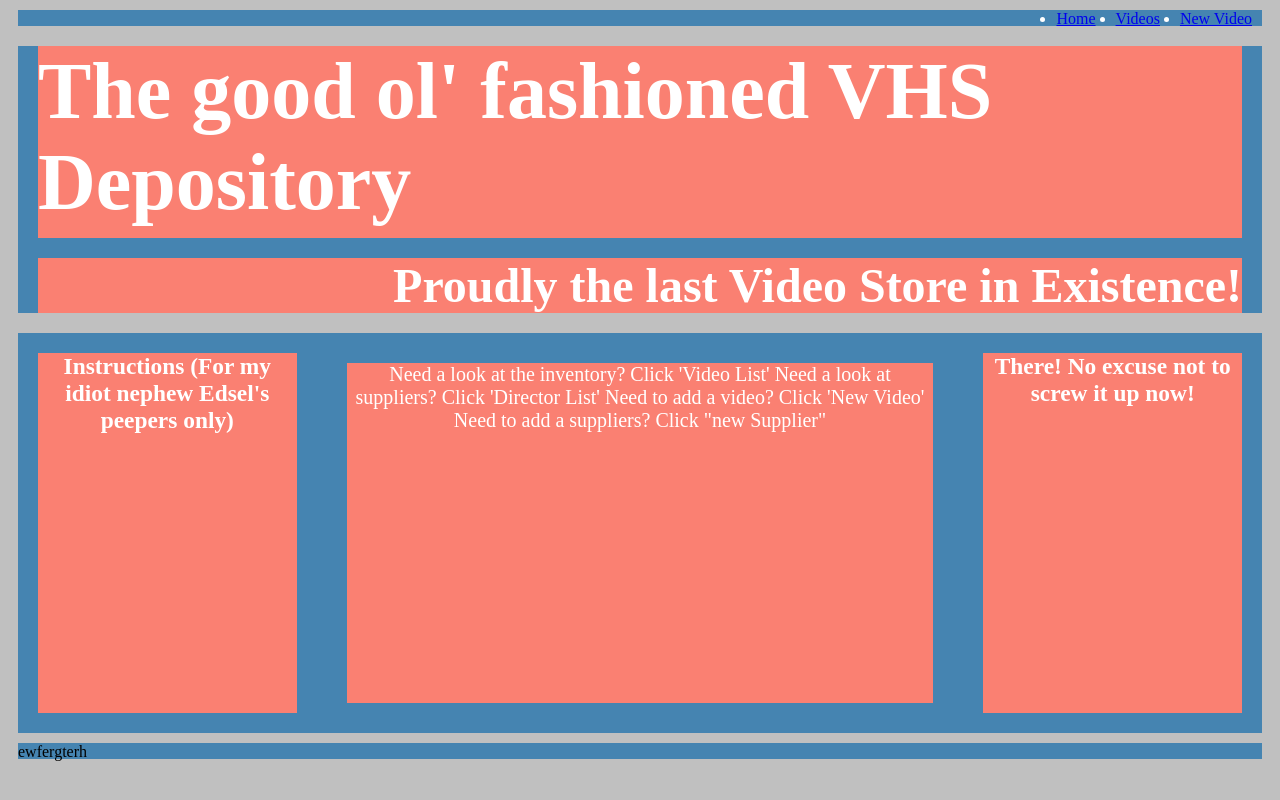
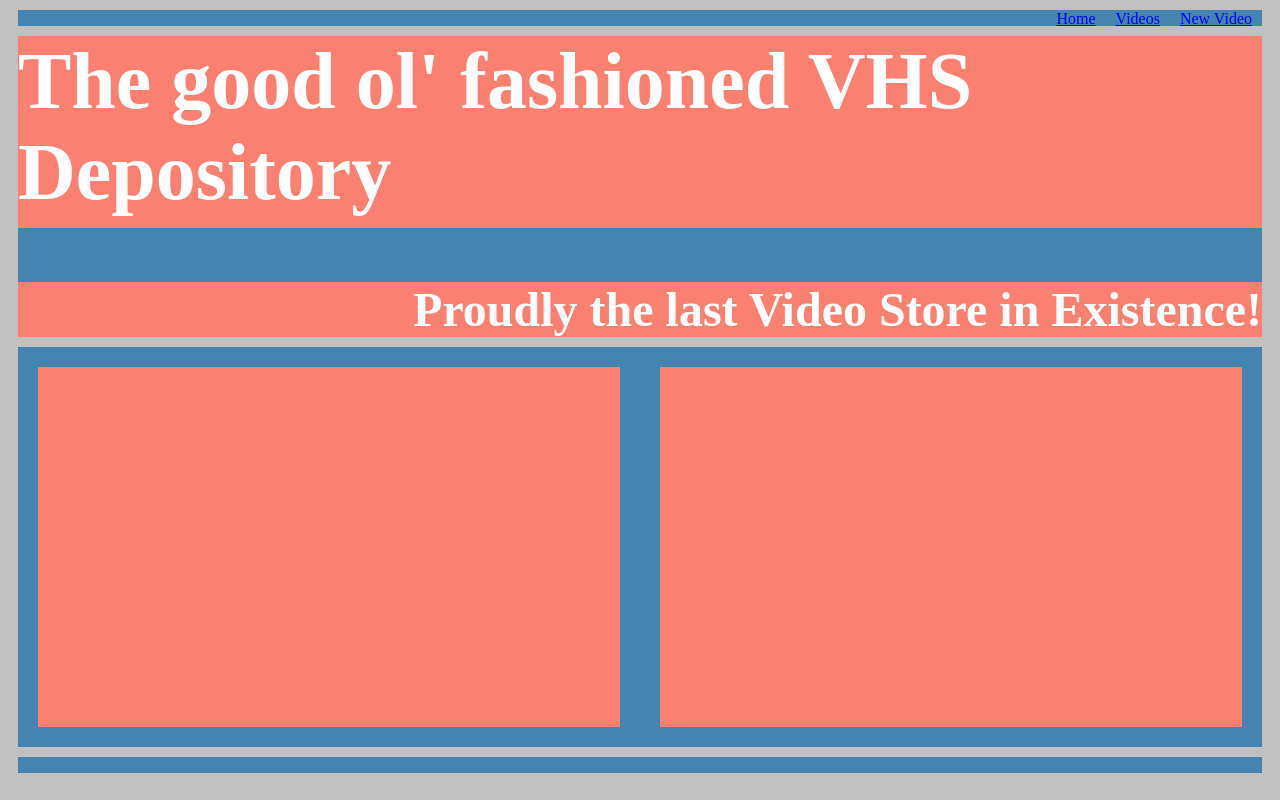
Before and after one commit to Tcherin/Shop-Inventory-Project, a Flask app: page / in a window 1280 px wide. Run offline with Flask 3, Linux system fonts and the light colour scheme.

Commit message:
fixed new video issue

```diff
--- a/static/style.css
+++ b/static/style.css
@@ -12,8 +12,12 @@ header {
     font-size: 1rem;
   }
 
+header > div {
+    border: 5rem;
+}
+
 header > div > h1 {
-    margin: 20px;
+    margin-top: 10px;
     height: 12rem;
     font-size: 5rem;
     background-color: salmon;
@@ -22,7 +26,7 @@ header > div > h1 {
 }
 
 header > div > h2 {
-    margin: 20px;
+    margin-bottom: 10px;
     font-size: 3rem;
     background-color: salmon;
     display: flex;
@@ -36,6 +40,7 @@ header > div > h2 {
     color: #fff;
     gap: 20px;
     font-size: 1rem;
+    list-style: none;
     display: flex;
     justify-content: flex-end;
 }
@@ -59,7 +64,7 @@ header > div > h2 {
     width: 40rem;
     background-color: salmon;
     display: flex;
-    text-align: center;
+    align-items: center;
 }
 
 .instructions > p {
@@ -78,6 +83,7 @@ footer {
 /* index page */
 
 .video {
+    font-size: large;
     margin: 10px;
     color: #fff;
     background-color: #4584b1;
@@ -85,8 +91,10 @@ footer {
 }
 
 .title {
+    border-radius: 2px;
     margin: 30px;
     width: 15rem;
+    background-color: salmon;
     display: grid;
     align-items: center;
 }
@@ -94,3 +102,9 @@ footer {
 .trash-button {
     margin: 10px;
 }
+
+/* show page */
+
+#show {
+
+}
--- a/templates/index.html
+++ b/templates/index.html
@@ -20,24 +20,13 @@
         <main>
             <section class="instructions">
                 <h3>
-                    Instructions (For my idiot nephew Edsel's peepers only)
                 </h3>
-                <p>
-                    Need a look at the inventory?
-                    Click 'Video List'
-                    Need a look at suppliers?
-                    Click 'Director List'
-                    Need to add a video?
-                    Click 'New Video'
-                    Need to add a suppliers?
-                    Click "new Supplier"
-                </p>
                 <h3>
-                    There! No excuse not to screw it up now!
+
                 </h3>
             </section>
             <footer>
-                ewfergterh
+
             </footer>
         </main>
     </body>
--- a/templates/videos/edit.html
+++ b/templates/videos/edit.html
@@ -3,6 +3,7 @@
 {% block content %}
 
 <form action="/videos/{{video.id}}" method="post">
+  <section id="edit"></section>
     <div>
       <label for="title">Title:</label>
       <input type="text" id="title" name="title" value="{{video.title}}" required autofocus>
@@ -15,7 +16,7 @@
 
     <div>
       <label for="description">Description:</label>
-      <textarea name="description" rows="2" cols="30"></textarea>
+      <input type="text" id="description" name="description" value="{{video.description}}" required>
     </div>
 
     <div>
@@ -46,7 +47,7 @@
     </div>
 
     <button type="submit">Update video</button>
-
+  </section>
 </form>
 
 {% endblock %}
--- a/templates/videos/show.html
+++ b/templates/videos/show.html
@@ -1,7 +1,7 @@
 {% extends 'base.html' %}
 
 {% block content %}
-  <div>
+  <div id="show">
     <p>{{video.title}}</p>
     <hr>
     <p>Director: {{video.director.name}}</p>
```
Also changed, not shown: templates/videos/new.html (+3 -9 lines). Lines whose indentation alone changed are shown as unchanged.
